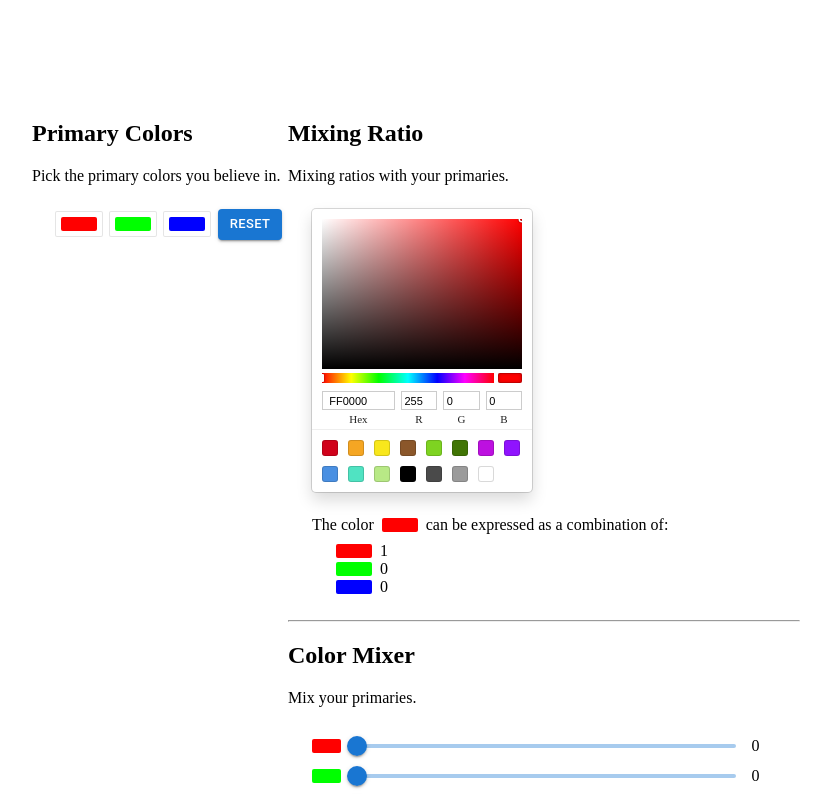
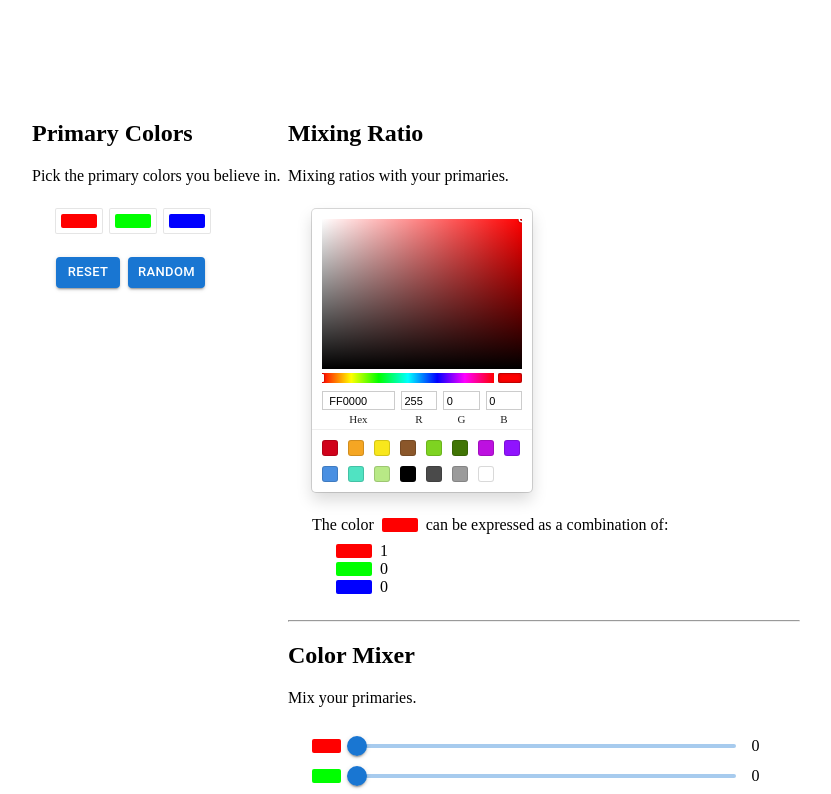
Before and after one commit to tackme31/YourPrimaryColors, a React (Vite) app: page / in a window 1280 px wide. Shown: the top 794 px of the page, without its empty margins (232-1063 px from the left). Built offline with nearby package versions, Linux system fonts and the light colour scheme.

Commit message:
added random button

```diff
--- a/src/App.tsx
+++ b/src/App.tsx
@@ -7,6 +7,7 @@ import {
   areColorsLinearlyIndependent,
   estimateCoverageGridAsync,
   getMixingRatios,
+  getRandomInt,
   mixColors,
 } from "./libs";
 
@@ -62,6 +63,14 @@ const FlexRow = styled.div`
   align-items: center;
   gap: 8px;
 `;
+
+const getRandomColor = (): RGBColor => {
+  return {
+    r: getRandomInt(256),
+    g: getRandomInt(256),
+    b: getRandomInt(256),
+  };
+};
 
 function App() {
   const [isColorPickerDisplayed, setIsColorPickerDisplayed] =
@@ -125,7 +134,9 @@ function App() {
               >
                 <Color {...primaryColors.color3} />
               </Swatch>
-
+            </FlexRow>
+          </Box>
+          <Box sx={{ m: 3 }}>
             <Button
               variant="contained"
               size="small"
@@ -135,7 +146,20 @@ function App() {
             >
               Reset
             </Button>
-            </FlexRow>
+            <Button
+              sx={{ ml: 1 }}
+              variant="contained"
+              size="small"
+              onClick={() =>
+                setPrimaryColors({
+                  color1: getRandomColor(),
+                  color2: getRandomColor(),
+                  color3: getRandomColor(),
+                })
+              }
+            >
+              Random
+            </Button>
           </Box>
           {isColorPickerDisplayed && (
             <Popover>
--- a/src/libs.ts
+++ b/src/libs.ts
@@ -118,3 +118,10 @@ export async function estimateCoverageGridAsync(
 
   return (insideCount / totalCount) * 100;
 }
+
+/**
+ * [0, max)の範囲の整数の乱数を返します
+ */
+export function getRandomInt(max: number) {
+  return Math.floor(Math.random() * max);
+}
```
Lines whose indentation alone changed are shown as unchanged.
